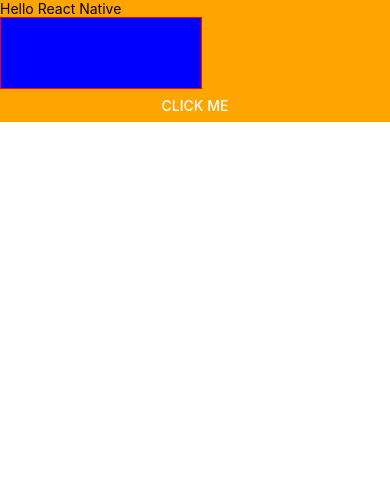
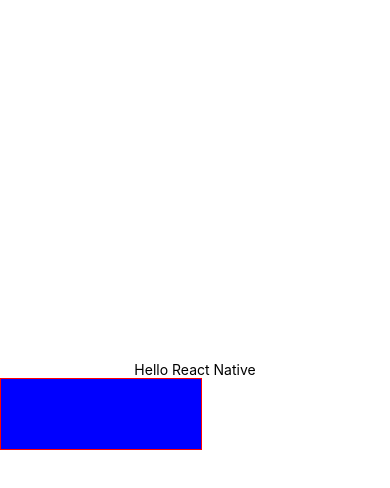
Before and after one commit to ChrisRead22/DoneWithIt, a React Native app: screen / in a window 390 px wide. Shown: the top 488 px of the page. Built offline with nearby package versions, Linux system fonts and the light colour scheme.

Commit message:
Stylesheet

```diff
--- a/App.js
+++ b/App.js
@@ -6,7 +6,7 @@ import { StyleSheet, Text, TouchableNativeFeedback, View, Image, SafeAreaView, A
 export default function App() {
 
   return (
-    <SafeAreaView style={contatinerStyle}>
+    <SafeAreaView style={styles.container}>
         <Text>
         Hello React Native
         </Text>
```
